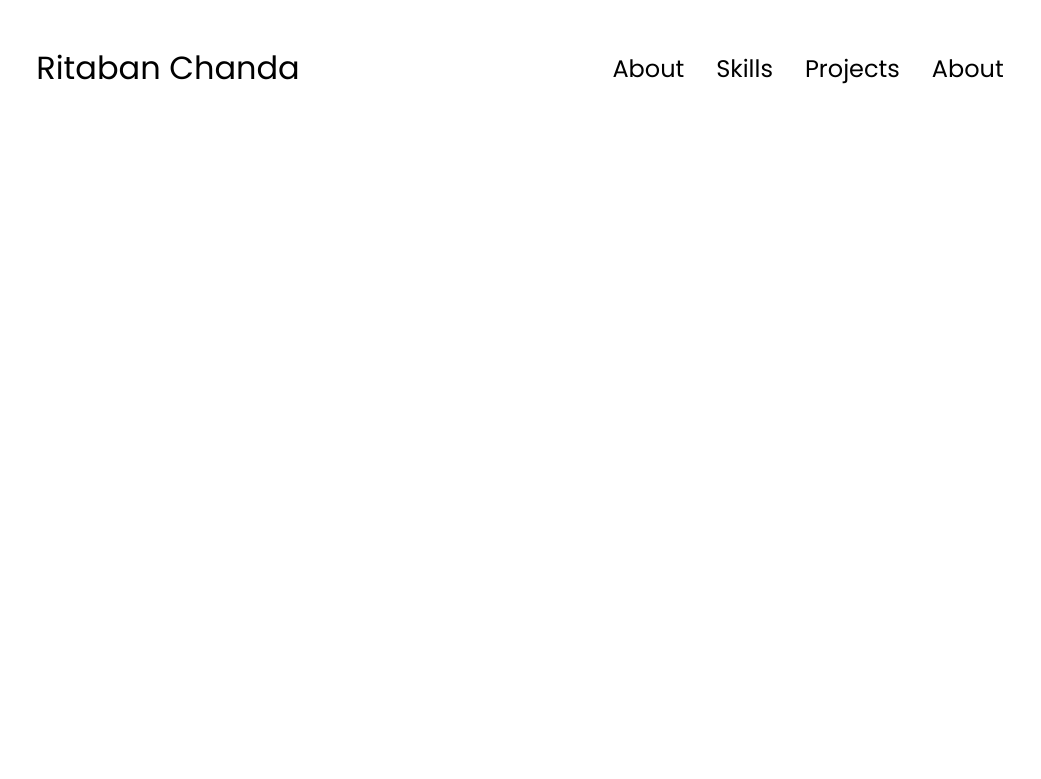
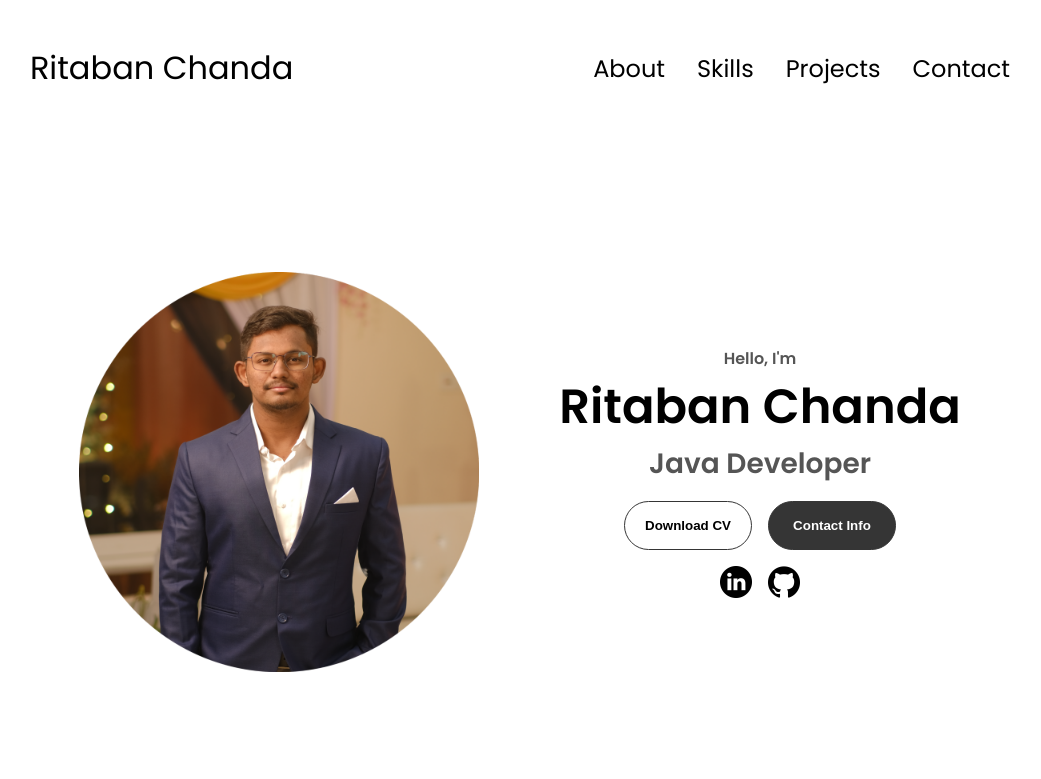
Before and after one commit to ritabanch/html-css-js-portfolio, a plain HTML site: page index.html in a window 1280 px wide. Shown: the whole page, without its empty margins (120-1161 px from the left). Drawn offline with Linux system fonts and the light colour scheme.

Commit message:
second commit
second commit after completing the profile section which includes the profile picture, CV and contact button and the social media, Linkedin and Github buttons.

```diff
--- a/index.html
+++ b/index.html
@@ -15,7 +15,7 @@
                 <li><a href="#about">About</a></li>
                 <li><a href="#skills">Skills</a></li>
                 <li><a href="#projects">Projects</a></li>
-                <li><a href="#contact">About</a></li>
+                <li><a href="#contact">Contact</a></li>
             </ul>
         </div>
     </nav>
@@ -36,6 +36,44 @@
             </div>
         </div>
     </nav>
+
+    <section id="profile">
+        <div class="section__pic-container">
+          <img src="./assets/imresizer-1708522386788.png" alt="Ritaban Chanda profile picture" />
+        </div>
+        <div class="section__text">
+          <p class="section__text__p1">Hello, I'm</p>
+          <h1 class="title">Ritaban Chanda</h1>
+          <p class="section__text__p2">Java Developer</p>
+          <div class="btn-container">
+            <button
+              class="btn btn-color-2"
+              onclick="window.open('./assets/RITABAN CHANDA RESUME.pdf')"
+            >
+              Download CV
+            </button>
+            <button class="btn btn-color-1" onclick="location.href='./#contact'">
+              Contact Info
+            </button>
+          </div>
+          <div id="socials-container">
+            <img
+              src="./assets/linkedin.png"
+              alt="My LinkedIn profile"
+              class="icon"
+              onclick="location.href='https://linkedin.com/'"
+            />
+            <img
+              src="./assets/github.png"
+              alt="My Github profile"
+              class="icon"
+              onclick="location.href='https://github.com/'"
+            />
+          </div>
+        </div>
+    </section>
+
+
     <script src="script.js"></script>
 
 </body>
--- a/style.css
+++ b/style.css
@@ -140,3 +140,117 @@ a:hover {
 .hamburger-icon span:first-child {
     transform: none;
 }
+
+/*sections*/
+
+section {
+    padding-top: 4vh;
+    height: 96vh;
+    margin: 0 10rem;
+    box-sizing: border-box;
+    min-height: fit-content;
+}
+
+.section-container {
+    display: flex;
+}
+
+#profile {
+    display: flex;
+    justify-content: center;
+    gap: 5rem;
+    height: 80vh;
+  }
+
+  .section__pic-container {
+    display: flex;
+    height: 400px;
+    width: 400px;
+    margin: auto 0;
+  }
+
+  .section__text {
+    align-self: center;
+    text-align: center;
+  }
+
+  .section__text p {
+    font-weight: 600;
+  }
+
+  .section__text__p1 {
+    font-size: medium;
+    text-align: center;
+  }
+
+  .section__text__p2 {
+    font-size: 1.75rem;
+    margin-bottom: 1rem;
+  }
+
+  .title {
+    font-size: 3rem;
+    text-align: center;
+  }
+
+  #socials-container {
+    display: flex;
+    justify-content: center;
+    margin-top: 1rem;
+    gap: 1rem;
+  }
+
+  /* ICONS */
+
+  .icon {
+    cursor: pointer;
+    height: 2rem;
+  }
+
+/*buttons*/
+
+.btn-container {
+    display: flex;
+    justify-content: center;
+    gap: 1rem;
+  }
+
+  .btn {
+    font-weight: 600;
+    transition: all 300ms ease;
+    padding: 1rem;
+    width: 8rem;
+    border-radius: 2rem;
+  }
+
+  .btn-color-1,
+  .btn-color-2 {
+    border: rgb(53, 53, 53) 0.1rem solid;
+  }
+
+  .btn-color-1:hover,
+  .btn-color-2:hover {
+    cursor: pointer;
+  }
+
+  .btn-color-1,
+  .btn-color-2:hover {
+    background: rgb(53, 53, 53);
+    color: white;
+  }
+
+  .btn-color-1:hover {
+    background: rgb(0, 0, 0);
+  }
+
+  .btn-color-2 {
+    background: none;
+  }
+
+  .btn-color-2:hover {
+    border: rgb(255, 255, 255) 0.1rem solid;
+  }
+
+  .btn-container {
+    gap: 1rem;
+  }
```
Also changed, not shown: assets/imresizer-1708522386788.png (added).
